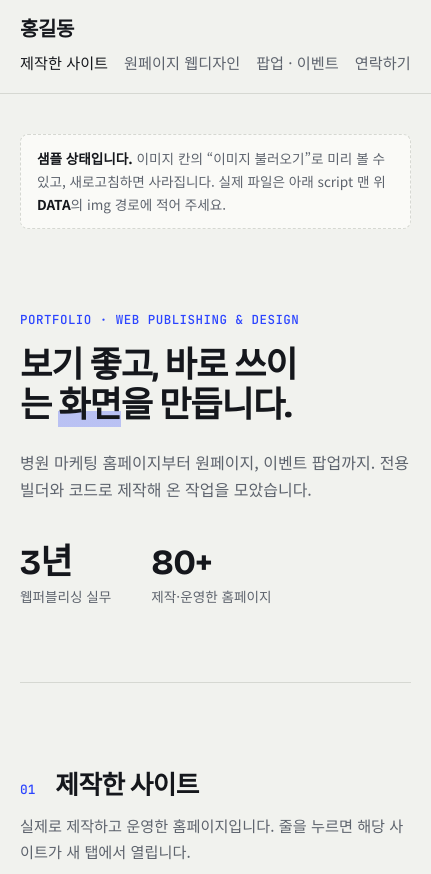
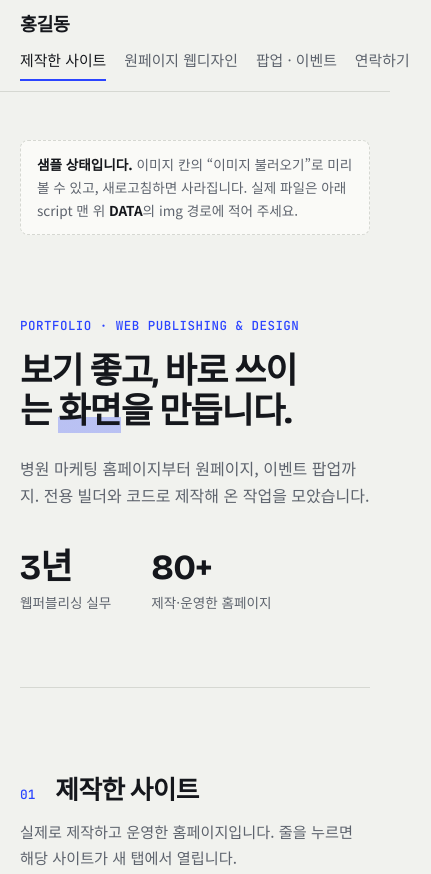
Before and after one commit to birdme97123/Portfolio, a plain HTML site: page index.html in a window 390 px wide. Shown: the top 874 px of the page, 431 px wide, since content can reach past the window. Drawn offline with nearby package versions, Linux system fonts and the light colour scheme.

Commit message:
Update index.html

```diff
--- a/index.html
+++ b/index.html
@@ -30,24 +30,25 @@
   color-scheme:dark;
 }
 *{box-sizing:border-box}
-html{scroll-behavior:smooth;scroll-padding-top:24px}
+html{scroll-behavior:smooth;scroll-padding-top:72px}
 body{margin:0;background:var(--paper);color:var(--ink);font-family:var(--font-body);font-size:16px;line-height:1.7;-webkit-font-smoothing:antialiased}
 a{color:inherit}
 :focus-visible{outline:2px solid var(--accent);outline-offset:3px;border-radius:4px}
 button{font:inherit;color:inherit}
 
-.shell{display:grid;grid-template-columns:230px minmax(0,1fr);max-width:1280px;margin:0 auto}
-.side{position:sticky;top:0;align-self:start;height:100vh;height:100dvh;padding:40px 28px;display:flex;flex-direction:column;justify-content:space-between;border-right:1px solid var(--line)}
-.brand{font-family:var(--font-display);font-weight:700;font-size:1.25rem;letter-spacing:-.02em;text-decoration:none}
-.brand small{display:block;font-family:var(--font-body);font-weight:400;font-size:.8rem;color:var(--muted);letter-spacing:0;margin-top:2px}
-.nav{display:flex;flex-direction:column;gap:4px;margin-top:40px}
-.nav a{display:flex;gap:12px;align-items:baseline;text-decoration:none;padding:8px 0;color:var(--muted);font-size:.95rem;border-bottom:1px solid transparent;transition:color .2s}
-.nav a span{font-family:var(--font-mono);font-size:.72rem}
+.shell{max-width:none}
+.side{position:sticky;top:0;z-index:20;display:flex;align-items:center;justify-content:space-between;gap:24px;padding:14px clamp(20px,5vw,72px);background:color-mix(in srgb,var(--paper) 92%,transparent);backdrop-filter:blur(8px);border-bottom:1px solid var(--line)}
+.brand{font-family:var(--font-display);font-weight:700;font-size:1.15rem;letter-spacing:-.02em;text-decoration:none;display:flex;align-items:baseline;gap:10px;white-space:nowrap}
+.brand small{font-family:var(--font-body);font-weight:400;font-size:.8rem;color:var(--muted);letter-spacing:0}
+.nav{display:flex;gap:28px;margin:0;overflow-x:auto}
+.nav a{display:flex;gap:8px;align-items:baseline;text-decoration:none;padding:6px 0;color:var(--muted);font-size:.93rem;white-space:nowrap;border-bottom:2px solid transparent;transition:color .2s,border-color .2s}
+.nav a span{font-family:var(--font-mono);font-size:.7rem}
 .nav a:hover,.nav a[aria-current="true"]{color:var(--ink)}
+.nav a[aria-current="true"]{border-bottom-color:var(--accent)}
 .nav a[aria-current="true"] span{color:var(--accent)}
-.side-foot{font-size:.8rem;color:var(--muted)}
+.side-foot{display:none}
 
-main{padding:40px clamp(20px,5vw,72px) 80px;min-width:0}
+main{padding:48px clamp(20px,5vw,72px) 80px;min-width:0;max-width:1180px;margin:0 auto}
 .note{display:flex;gap:12px;align-items:flex-start;padding:12px 16px;border:1px dashed var(--line);border-radius:8px;font-size:.85rem;color:var(--muted);background:var(--surface);margin-bottom:56px}
 .note b{color:var(--ink)}
 .note[hidden]{display:none}
@@ -134,12 +135,9 @@ section.block{padding:88px 0 0}
 .lb-scroll img{display:block;max-width:min(100%,960px);height:auto;border-radius:6px;box-shadow:0 8px 40px rgba(0,0,0,.18)}
 
 @media (max-width:860px){
-  .shell{grid-template-columns:1fr}
-  .side{position:sticky;z-index:20;height:auto;flex-direction:row;align-items:center;padding:12px 20px;background:var(--paper);border-right:0;border-bottom:1px solid var(--line)}
-  .nav{flex-direction:row;gap:16px;margin:0;overflow-x:auto}
-  .nav a{padding:4px 0;white-space:nowrap}
-  .nav a span,.side-foot,.brand small{display:none}
-  html{scroll-padding-top:72px}
+  .side{padding:10px 20px;gap:16px}
+  .nav{gap:18px}
+  .nav a span,.brand small{display:none}
   .site a{grid-template-columns:32px minmax(0,1fr) 24px}
   .site .chip{display:none}
 }
```
